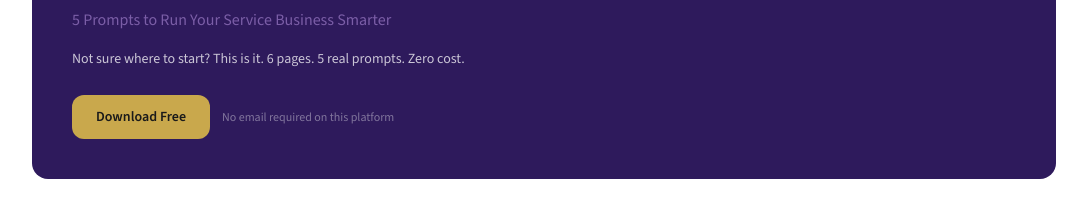
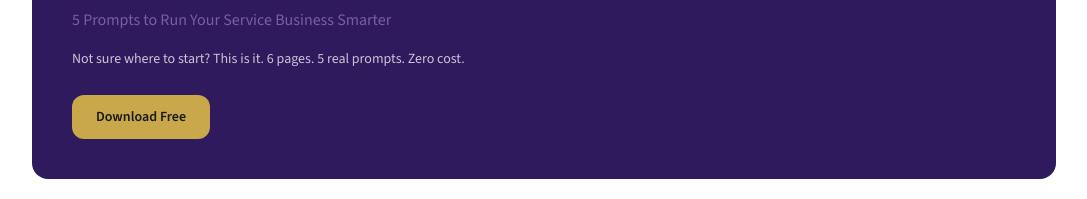
Before and after one commit to jodie-downey/handbuilt_digital, a React (Vite) app: page /operators-edge in a window 1280 px wide. Shown: the part 1875-2074 px from the top of the page, without its empty margins (96-1183 px from the left). Built offline with nearby package versions, Linux system fonts and the light colour scheme.

Commit message:
quickstart uploaded

```diff
--- a/src/components/sections/OEProductSuite.tsx
+++ b/src/components/sections/OEProductSuite.tsx
@@ -41,7 +41,6 @@ export default function OEProductSuite() {
               >
                 Download Free
               </a>
-              <span className="text-xs text-white/40">No email required on this platform</span>
             </div>
           </div>
         </div>
```
Also changed, not shown: 1 other file (tests, documents, lock files or other folders).
